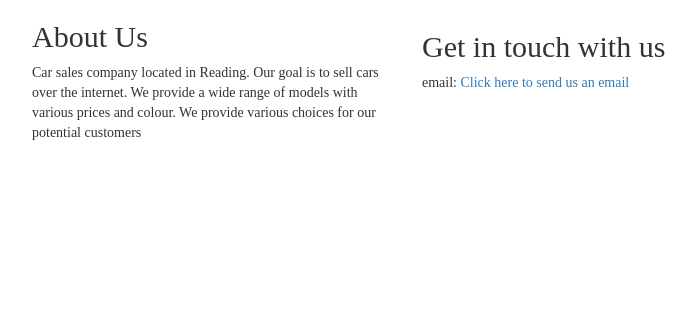
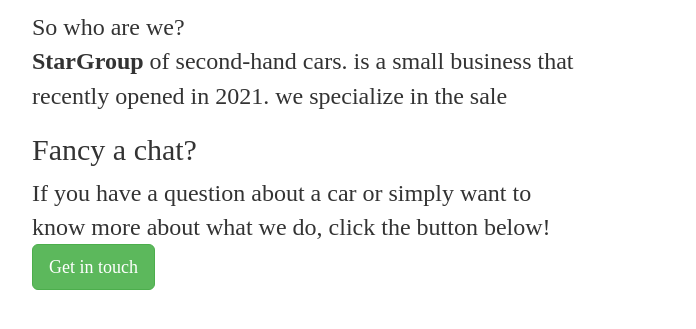
Before and after one commit to Rohannayee/Used-car-Sales, a Python web app: template App3_Scrum_080222/app/templates/about/about.html in a window 1280 px wide. Shown: the part 80-409 px from the top of the page, without its empty margins (38-734 px from the left). Run offline with Jinja, Linux system fonts and the light colour scheme; the template is opened without the code that fills it, so the values that code supplies are empty; some libraries are stand-ins or nearby versions.

Commit message:
updated contact and about us pages

```diff
--- a/App3_Scrum_080222/app/templates/about/about.html
+++ b/App3_Scrum_080222/app/templates/about/about.html
@@ -1,7 +1,20 @@
 {% extends "base.html" %}
 
 {% block app_content %}
-	<div class="col-md-4">
+	<div class="presentations col-md-6 offset-md-6">
+		<p style="font-size:x-large">
+			So who are we?<br/>
+			<strong>StarGroup</strong> of second-hand cars. is a small business
+			that recently opened in 2021. we specialize in the sale
+		</p>
+		<h2>Fancy a chat?</h2>
+		<p style="font-size: x-large;">
+			If you have a question about a car or simply want to know more about
+			what we do, click the button below!<br/>
+			<a href="{{ url_for('contact.contact_us') }}" class="btn btn-lg btn-success">Get in touch</a>
+		</p>
+	</div>
+	<!--<div class="col-md-4">
 		<h2>About Us</h2>
 		<p>
 			Car sales company located in Reading. Our goal is to sell cars over the internet.
@@ -11,5 +24,5 @@
 	<div class="col-md-4">
 		<h2>Get in touch with us</h2>
 		email: <a href="mailto:carsales@contact-us.co.ac.uk">Click here to send us an email</a>
-	</div>
+	</div>-->
 {% endblock %}
```
Also changed, not shown: App3_Scrum_080222/app/templates/contact/contact-us.html (+22 -1 lines).
